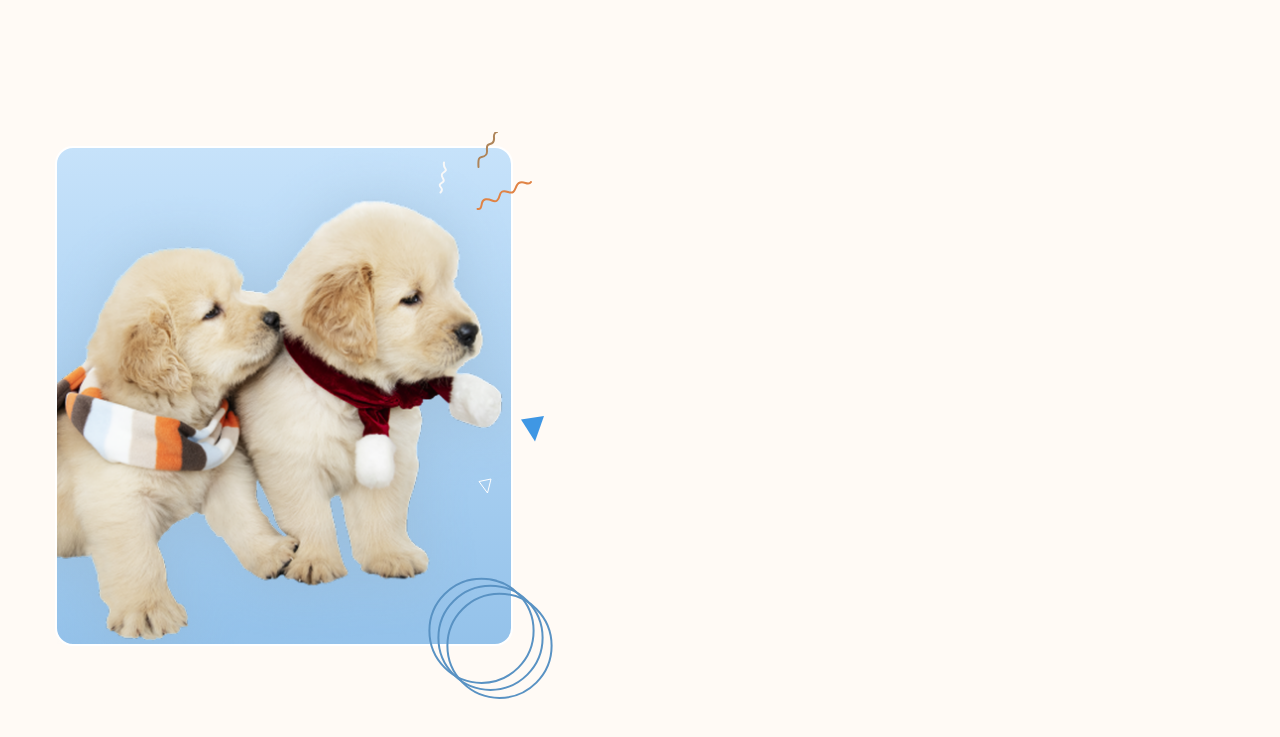
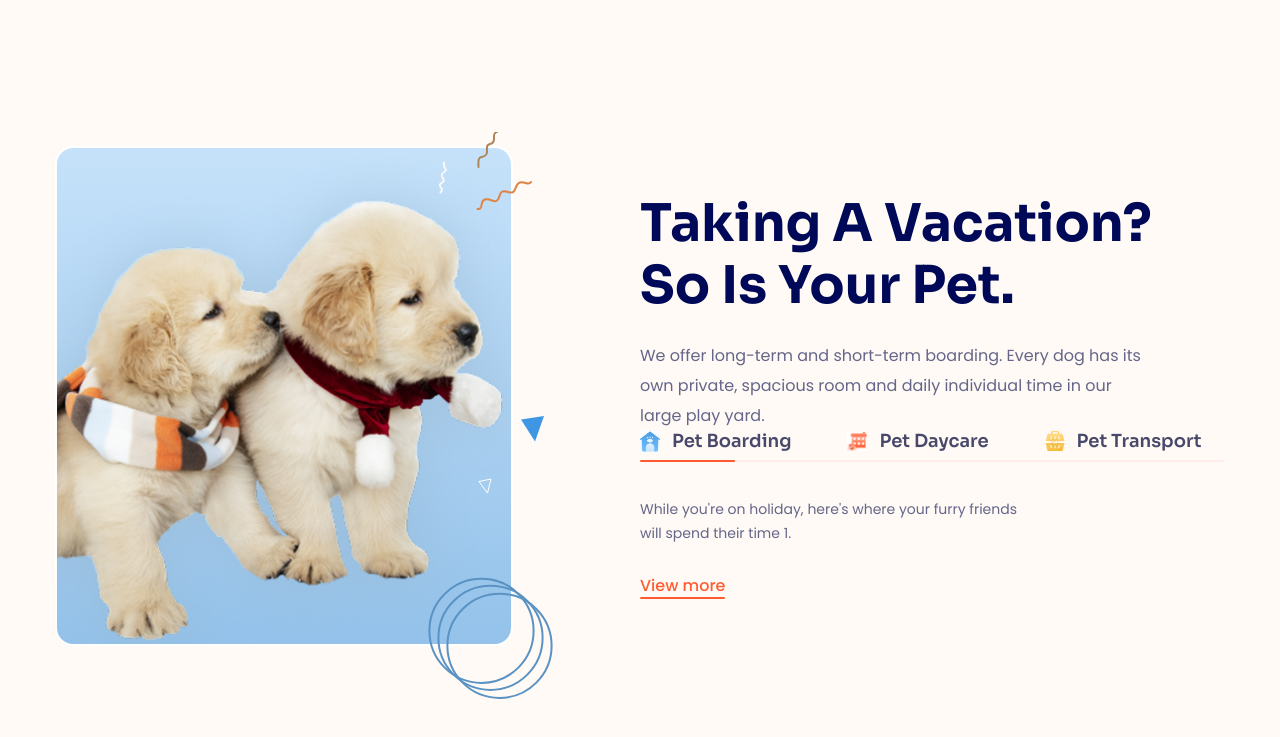
Before and after one commit to huynhtrongdai007/htmlcss-project04, a plain HTML site: page index.html in a window 1280 px wide. Shown: the part 1453-2190 px from the top of the page. Drawn offline with Linux system fonts and the light colour scheme.

Commit message:
Làm phần about #4

```diff
--- a/assets/css/styles.css
+++ b/assets/css/styles.css
@@ -85,7 +85,7 @@ button {
     color: #000958;
 }
 
-.about__desc {
+.section-desc{
     margin-top: 24px;
     font-weight: 400;
     font-size: 16px;
@@ -499,3 +499,85 @@ button {
     right: -42px;
     bottom: -55px;
 }
+
+.about__desc-bottom {
+    width: 511px;
+}
+
+.tab__list {
+    position: relative;
+    display: flex;
+    column-gap: 56px;
+}
+
+.tab__list::after,
+.tab__item--active::after,
+.tab__content-more::after {
+    position: absolute;
+    content: '';
+    left: 0;
+    right: 0;
+    bottom: 0;
+    height: 2px;
+    border-radius: 1px;
+    background: #FF5B2E;
+    opacity: 0.07;
+}
+
+.tab__item--active::after {
+    width: 95px;
+    opacity: 1;
+}
+
+.tab__item {
+    position: relative;
+    padding-bottom: 10px;
+    display: flex;
+    align-items: center;
+    column-gap: 12px;
+}
+
+.tab__icon {
+    width: 20px;
+}
+
+.tab__title {
+    font-family: Sora,sans-serif;
+    font-weight: 600;
+    font-size: 1.8rem;
+    line-height: 1;
+    color: #48496A;
+}
+
+.tab__content-item {
+    display: none;
+}
+
+.tab__content-item--active {
+    display: block;
+}
+
+.tab__content-desc {
+    width: 391px;
+    margin-top: 36px;
+    font-weight: 400;
+    font-size: 1.4rem;
+    line-height: 1.71;
+    color: #656689;
+}
+
+.tab__content-more {
+    position: relative;
+    display: inline-block;
+    margin-top: 32px;
+    padding-bottom: 5px;
+    font-weight: 500;
+    font-size: 1.6rem;
+    line-height: 1;
+    color: #FF5D31;
+}
+
+.tab__content-more::after {
+    opacity: 1;
+    height: 1.5px;
+}
--- a/index.html
+++ b/index.html
@@ -142,7 +142,7 @@
                         <p class="about__label">// About //</p>
                         <h2 class="about__heading section-heading">Best Agency For
                             Your Pet.</h2>
-                        <p class="about__desc">
+                        <p class="section-desc">
                             Lorem ipsum dolor sit amet, consectetur adipisicing elit, sed do eiusmod tempor incididunt
                             ut labore et dolore magna aliqua.
                         </p>
@@ -193,7 +193,60 @@
                             </div>
                         </figure>
                     </div>
-                    <section class="about__content"></section>
+                    <section class="about__content">
+                        <h2 class="section-heading">
+                            Taking A Vacation? So Is Your Pet.
+                        </h2>
+                        <p class="section-desc about__desc-bottom">
+                            We offer long-term and short-term boarding. Every dog has its own private, spacious room and
+                            daily individual time in our large play yard.
+                        </p>
+                        <div class="tab">
+                            <ul class="tab__list">
+                                <li class="tab__item tab__item--active">
+                                    <img src="./assets/icons/home.png" alt="" class="tab__icon">
+                                    <div class="tab__title">
+                                        Pet Boarding
+                                    </div>
+                                </li>
+                                <li class="tab__item ">
+                                    <img src="./assets/icons/heath.png" alt="" class="tab__icon">
+                                    <div class="tab__title">
+                                        Pet Daycare
+                                    </div>
+                                </li>
+                                <li class="tab__item">
+                                    <img src="./assets/icons/bag.png" alt="" class="tab__icon">
+                                    <div class="tab__title">
+                                        Pet Transport
+                                    </div>
+                                </li>
+                            </ul>
+                            <div class="tab__contents">
+                                <!-- Tab content 1 -->
+                                <div class="tab__content-item tab__content-item--active">
+                                    <p class="tab__content-desc">
+                                        While you're on holiday, here's where your furry friends will spend their time 1.
+                                    </p>
+                                    <a href="#!" class="tab__content-more">View more</a>
+                                </div>
+                                 <!-- Tab content 2 -->
+                                <div class="tab__content-item">
+                                    <p class="tab__content-desc">
+                                        While you're on holiday, here's where your furry friends will spend their time 2.
+                                    </p>
+                                    <a href="#!" class="tab__content-more">View more</a>
+                                </div>
+                                 <!-- Tab content 3 -->
+                                <div class="tab__content-item">
+                                    <p class="tab__content-desc">
+                                        While you're on holiday, here's where your furry friends will spend their time 3.
+                                    </p>
+                                    <a href="#!" class="tab__content-more">View more</a>
+                                </div>
+                            </div>
+                        </div>
+                    </section>
 
                 </div>
             </div>
```
Also changed, not shown: assets/icons/bag.png (added), assets/icons/heath.png (added), assets/icons/home.png (added).
